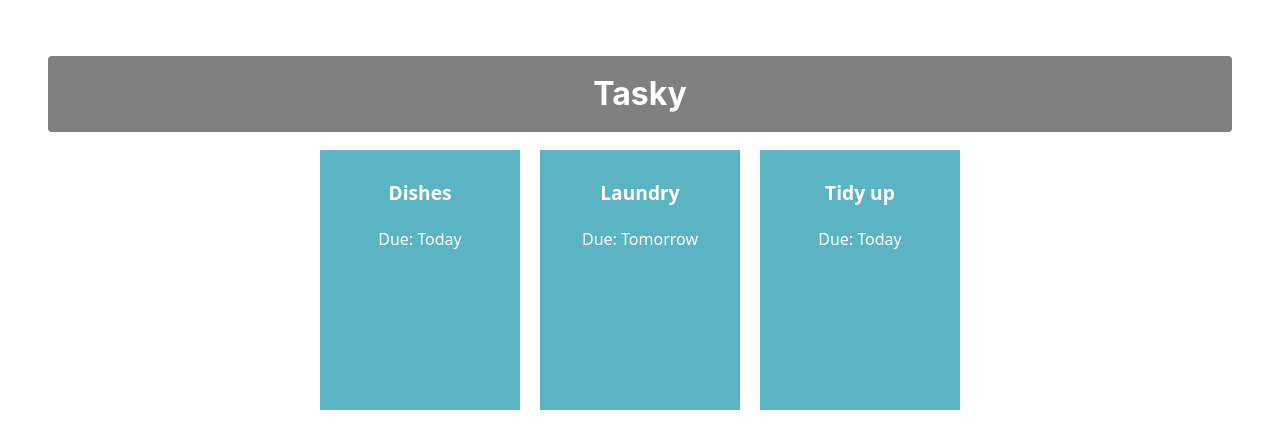
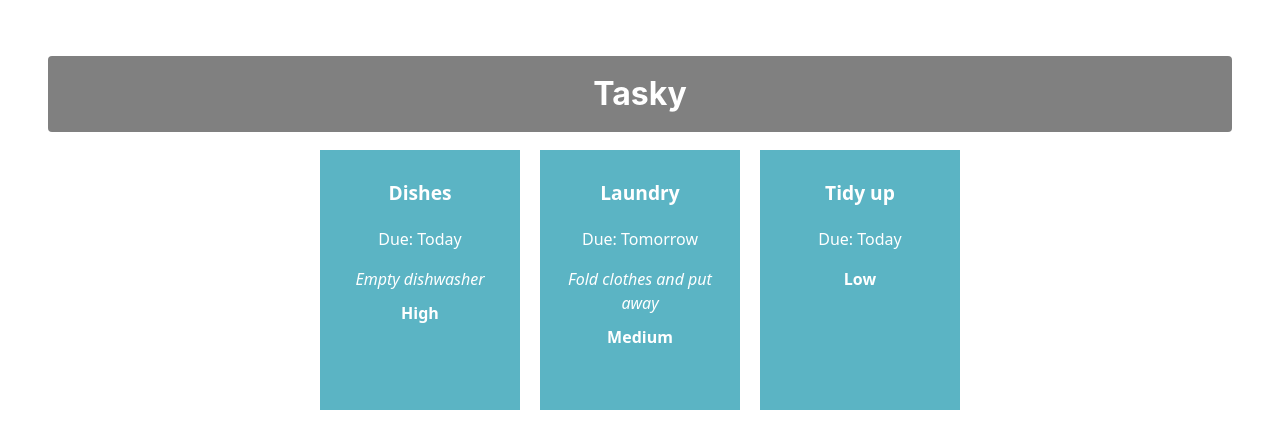
Before and after one commit to MohannadKhrata/react-basics-labs, a React (Vite) app in the folder tasky/: page / in a window 1280 px wide. Shown: the top 448 px of the page. Built offline with nearby package versions, Linux system fonts and the light colour scheme.

Commit message:
Tasky Lab 2a - Exercise done

```diff
--- a/tasky/src/App.css
+++ b/tasky/src/App.css
@@ -4,7 +4,7 @@ body {
   font-weight: 400;
 }
 
-.container{
+.container {
   text-align: center;
 }
 
@@ -40,3 +40,44 @@ div {
   font-weight: bold;
   font-size: 1.2em;
 }
+
+button {
+  border: none;
+  border-radius: 3px;
+  font-style: italic;
+  font-size: 0.8em;
+  margin: 4px 6px;
+  width: 50px;
+  height: 25px;
+}
+
+.doneButton {
+  position: absolute;
+  bottom: 5px;
+  left: 5px;
+  color: green;
+}
+
+.desc {
+  font-style: italic;
+  margin: 14px 0 10px;
+}
+
+.priority {
+  font-weight: bold;
+  text-transform: capitalize;
+  margin-top: 8px;
+  color: white;
+}
+
+.priority.low {
+  color: white;
+}
+
+.priority.medium {
+  color: white;
+}
+
+.priority.high {
+  color: white;
+}
--- a/tasky/src/App.jsx
+++ b/tasky/src/App.jsx
@@ -4,37 +4,34 @@ import './App.css';
 import Task from './components/Task';
 
 function App() {
-
-
-  const [ taskState, setTaskState ] = useState({
+  const [taskState, setTaskState] = useState({
     tasks: [
-      { id: 1, title:"Dishes", description: "Empty dishwasher", deadline: "Today" , priority: "low" },
-      { id: 2, title: "Laundry", description: "Fold clothes and put away", deadline: "Tomorrow", priority: "medium" },
-      { id: 3, title: "Tidy up", deadline: "Today" , priority: "high" }
+      { id: 1, title: "Dishes",  description: "Empty dishwasher",            deadline: "Today",    priority: "high",   done: false },
+      { id: 2, title: "Laundry", description: "Fold clothes and put away",   deadline: "Tomorrow", priority: "medium", done: false },
+      { id: 3, title: "Tidy up",                                          deadline: "Today",    priority: "low",    done: false }
     ]
   });
 
-
-
-
-
+  const doneHandler = (taskIndex) => {
+    const tasks = [...taskState.tasks];
+    tasks[taskIndex].done = !tasks[taskIndex].done;
+    setTaskState({ tasks });
+    console.log(`${taskIndex} ${tasks[taskIndex].done}`);
+  };
 
   return (
     <div className="container">
-
       <h1>Tasky</h1>
-  {taskState.tasks.map((task) => (
+      {taskState.tasks.map((task, index) => (
         <Task
+          key={task.id}
           title={task.title}
           description={task.description}
           deadline={task.deadline}
-      key={task.id}
-      priority={task.priority}
+          priority={task.priority}   // <-- added
+          markDone={() => doneHandler(index)}
         />
       ))}
-
-
-
     </div>
   );
 }
--- a/tasky/src/components/Task.jsx
+++ b/tasky/src/components/Task.jsx
@@ -1,19 +1,14 @@
 import React from 'react';
 
 const Task = (props) => {
-
-
-
-    return (
-        <div className="card">
-            <p className="title">{props.title}</p>
-            <p>Due: {props.deadline}</p>
-            <p>{props.children}</p>
-        </div>
-    )
-
-
-}
-
+  return (
+    <div className="card">
+      <p className="title">{props.title}</p>
+      <p>Due: {props.deadline}</p>
+      {props.description && <p className="desc">{props.description}</p>}
+      <p className={`priority ${props.priority}`}>{props.priority}</p>
+    </div>
+  );
+};
 
 export default Task;
```
Also changed, not shown: 2 other files (tests, documents, lock files or other folders). Lines whose indentation alone changed are shown as unchanged.
